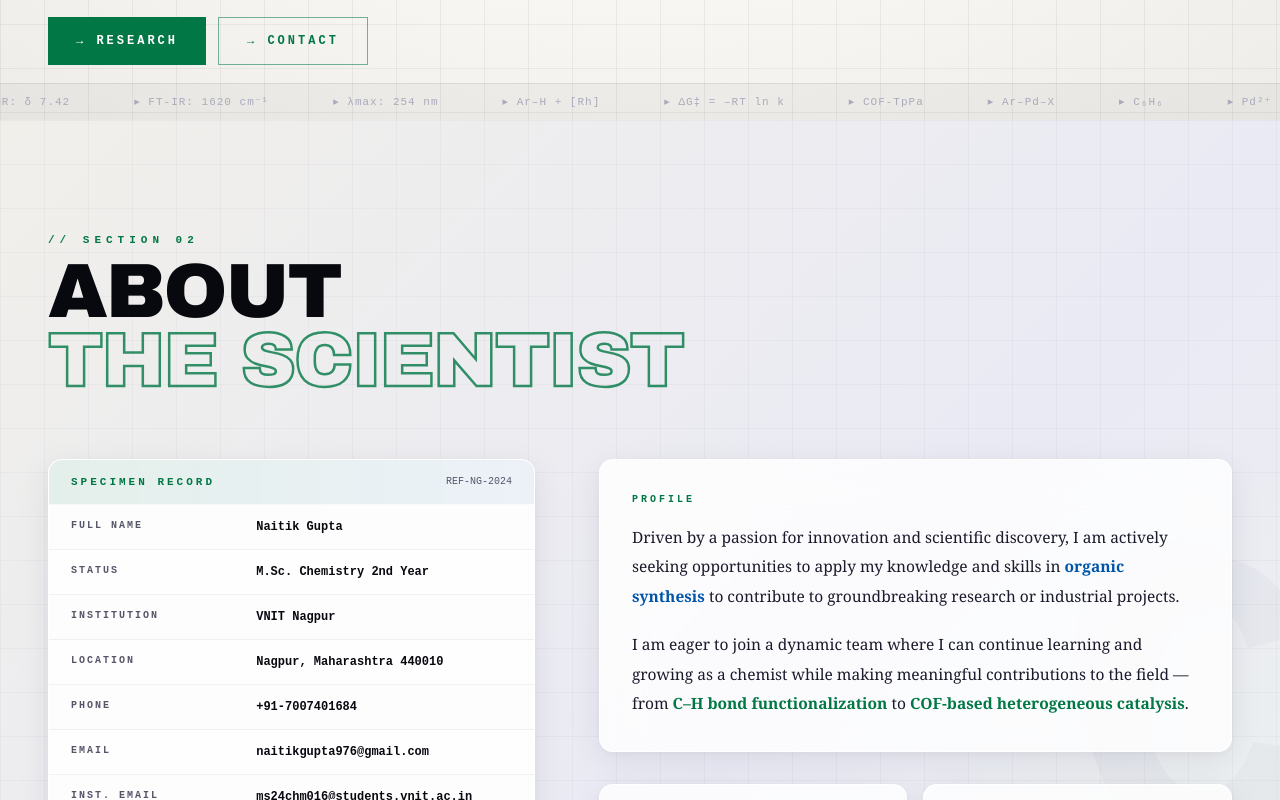
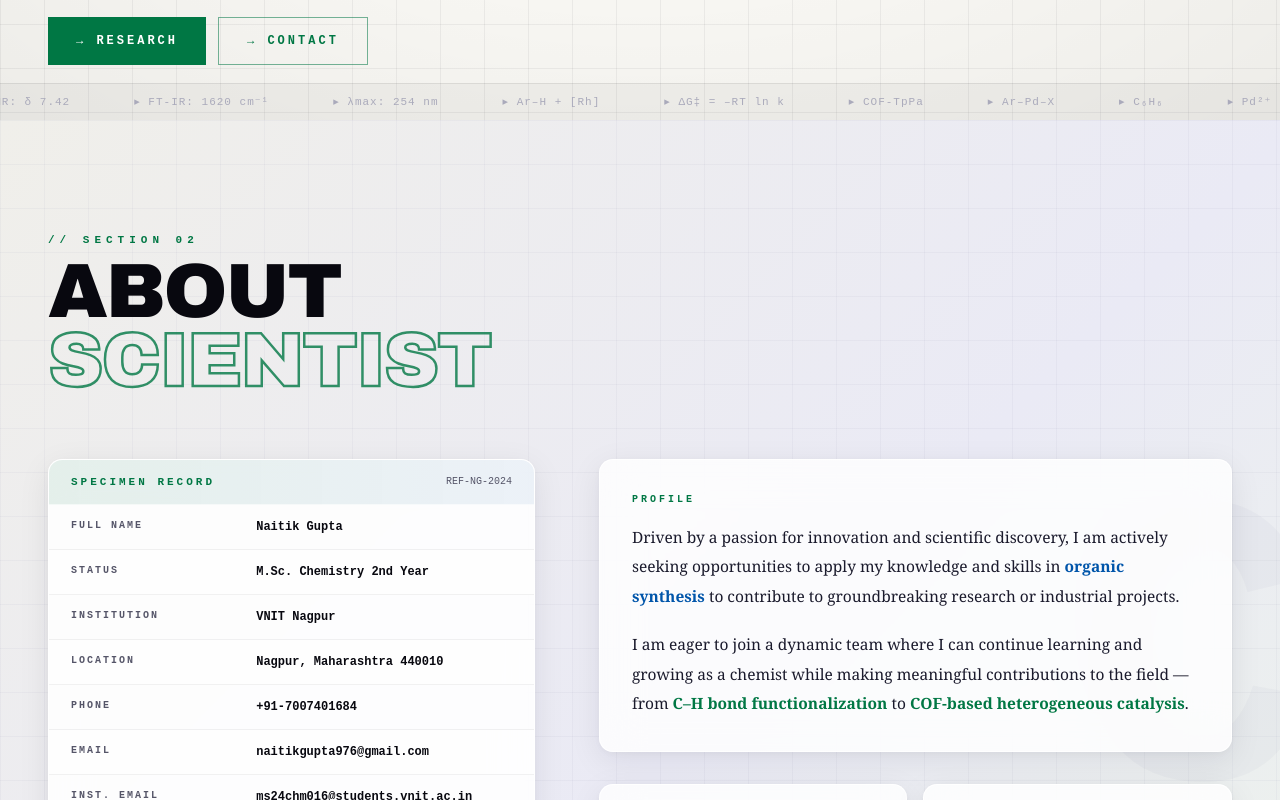
Before and after one commit to Rishabh0702-web/CLient-Portfolio, a Next.js app: page / in a window 1280 px wide. Shown: the part 680-1480 px from the top of the page. Built offline with nearby package versions, Linux system fonts and the light colour scheme.

Commit message:
feat: update AboutSection text and remove bottom padding
Change heading text and adjust padding for section#about.

Co-authored-by: Rishabh Gupta <206759199+Rishabh0702-web@users.noreply.github.com>

```diff
--- a/components/AboutSection.tsx
+++ b/components/AboutSection.tsx
@@ -24,14 +24,14 @@ const DATA=[
 
 export default function AboutSection() {
   return (
-    <section id="about" style={{background:'linear-gradient(135deg,#f0efea 0%,#eaeaf5 55%,#edf3ea 100%)',padding:'7rem 3rem',position:'relative',overflow:'hidden'}}>
+    <section id="about" style={{background:'linear-gradient(135deg,#f0efea 0%,#eaeaf5 55%,#edf3ea 100%)',padding:'7rem 3rem',paddingBottom:'0px',position:'relative',overflow:'hidden'}}>
       <div style={{position:'absolute',inset:0,backgroundImage:'linear-gradient(rgba(0,0,80,0.03) 1px,transparent 1px),linear-gradient(90deg,rgba(0,0,80,0.03) 1px,transparent 1px)',backgroundSize:'44px 44px',pointerEvents:'none'}}/>
       <div style={{position:'absolute',right:'-40px',top:'50%',transform:'translateY(-50%)',fontSize:'26rem',fontWeight:900,fontFamily:'monospace',color:'rgba(0,0,80,0.025)',lineHeight:1,pointerEvents:'none',userSelect:'none'}}>C</div>
 
       <div style={{maxWidth:'1380px',margin:'0 auto',position:'relative',zIndex:2}}>
         <div style={{fontFamily:'monospace',fontSize:'11px',letterSpacing:'5px',color:G,marginBottom:'0.5rem',fontWeight:700}}>// SECTION 02</div>
         <h2 style={{fontFamily:'"Arial Black",sans-serif',fontSize:'clamp(2.5rem,6vw,5rem)',fontWeight:900,textTransform:'uppercase',letterSpacing:'-2px',lineHeight:0.9,color:T1,marginBottom:'4rem'}}>
-          ABOUT<br/><span style={{WebkitTextStroke:'2.5px rgba(0,119,68,0.8)',color:'transparent'}}>THE SCIENTIST</span>
+          ABOUT<br/><span style={{WebkitTextStroke:'2.5px rgba(0,119,68,0.8)',color:'transparent'}}> SCIENTIST</span>
         </h2>
 
         <div style={{display:'grid',gridTemplateColumns:'1fr 1.3fr',gap:'4rem',alignItems:'start'}}>
```
